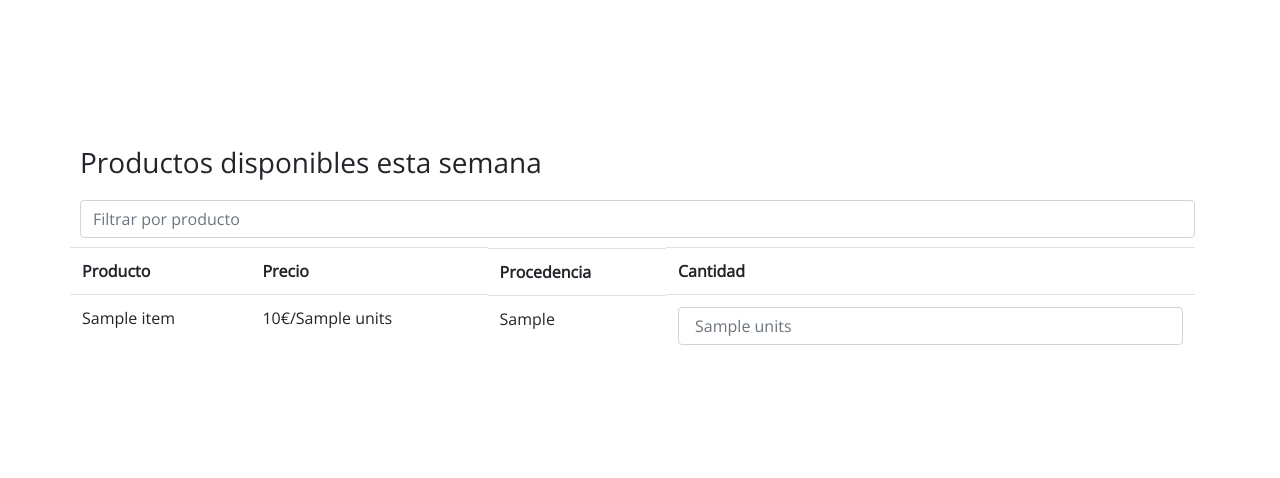
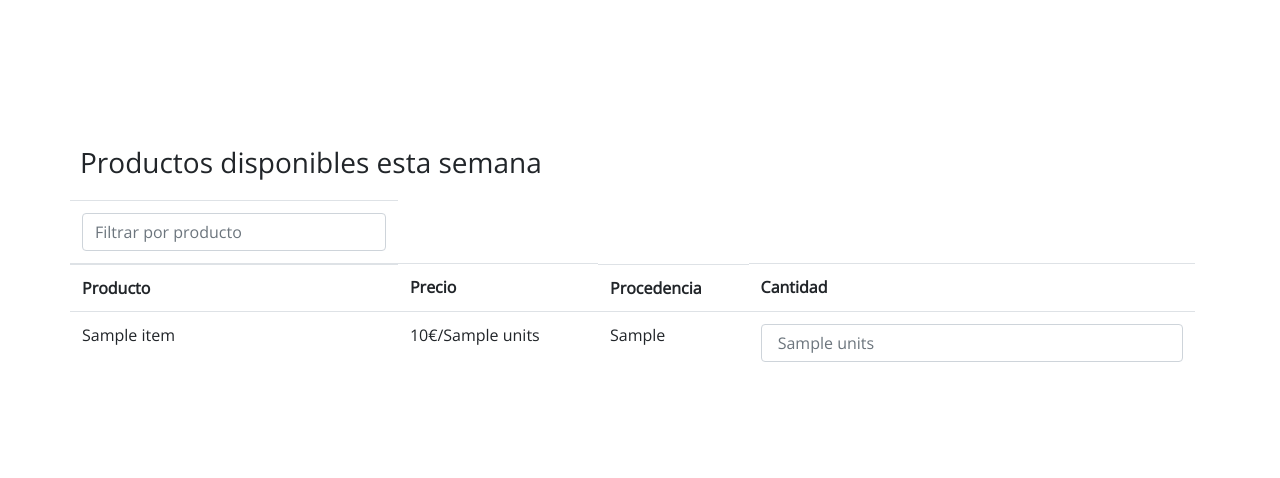
Before and after one commit to scr6292/backend, a Python web app: template templates/menuOrder.html in a window 1280 px wide. Shown: the part 60-538 px from the top of the page. Run offline with Jinja, Linux system fonts and the light colour scheme; the template is opened without the code that fills it: most values are stand-ins (such as "Sample title", 1, 10 or a date in 2020); some libraries are stand-ins or nearby versions.

Commit message:
Fix filters in menuorder

```diff
--- a/templates/menuOrder.html
+++ b/templates/menuOrder.html
@@ -25,14 +25,11 @@
 				    {% endif %}
 
 					<h3 class="panel-title" style="float:left; margin-top: 21px; margin-left: 10px; margin-bottom: 20px;">Productos disponibles esta semana <!-- {{week[0]}} de {{year[0]}} --></h3>
-						<div style="margin-top: 10px; margin-left: 10px; margin-bottom: 10px;"><input type="text" class="form-control" placeholder="Filtrar por producto" enabled></div>
-
 					</div>
 	        <table class="table" style="margin-bottom: 60px">
 						<thead>
 							<tr class="filters">
-								<!-- <th></th>
-								<div class"col-sm-12"><input type="text" class="form-control" placeholder="Filtrar por producto" enabled></div> -->
+								<th><input type="text" class="form-control" placeholder="Filtrar por producto" enabled></th>
 							</tr>
 							<tr><!-- <td></td> -->
 								<td><b>Producto</b></td>
@@ -69,7 +66,7 @@
 
 <script>
 	boxes = document.getElementsByClassName("form-control")
-	for (i=0 ; i < boxes.length ; i++){
+	for (i=1 ; i < boxes.length ; i++){
 		boxes[i].onchange = function(){
 			n_products = {{n_order}}
 			total1 = 0
```
